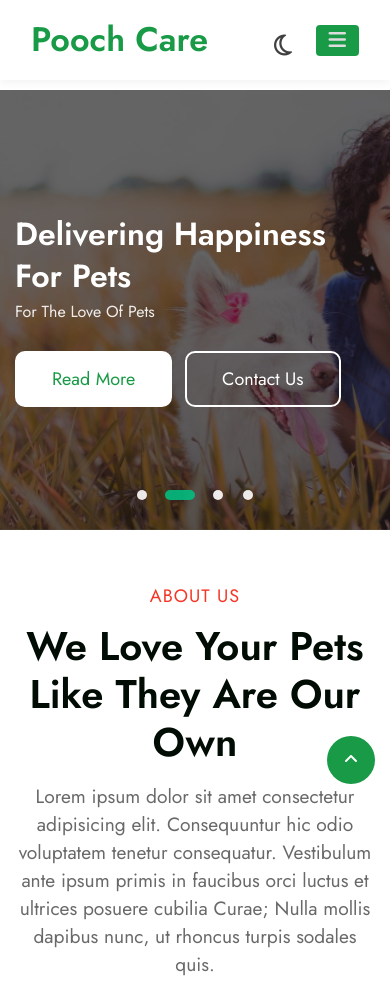
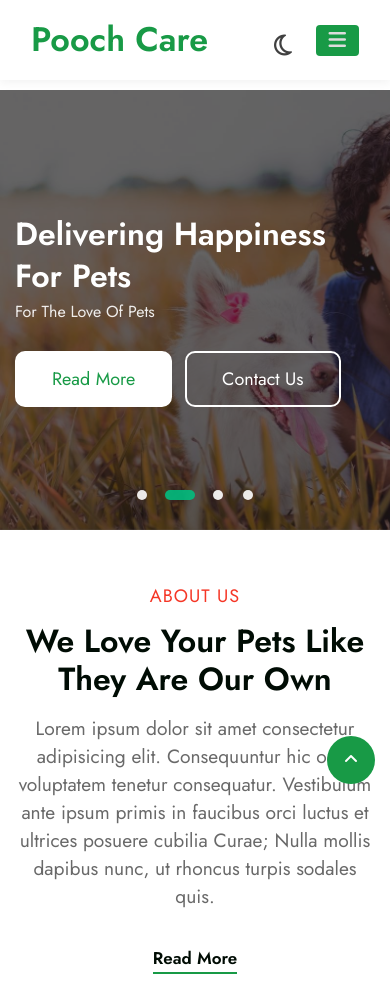
Before and after one commit to ManhTienSside/poochcare, a plain HTML site: page index.html in a window 390 px wide. Shown: the top 981 px of the page. Drawn offline with nearby package versions, Linux system fonts and the light colour scheme; a script that the page names is missing.

Commit message:
cap nhat code

```diff
--- a/css/aboutus.css
+++ b/css/aboutus.css
@@ -23,6 +23,7 @@
     line-height: 48px;
     text-transform: capitalize;
     color: #dddddd;
+    white-space: wrap;
 }
 
 .aboutus__tittle p {
@@ -48,3 +49,17 @@
 .aboutus__tittle a:hover {
     color: #189a46;
 }
+@media screen and (min-width:600px) and (max-width:1080px) {
+    .aboutus__tittle h3 {
+        font-size: 35px;
+        line-height: 40px;
+
+    }
+}
+@media screen and (max-width:599.8px) {
+    .aboutus__tittle h3 {
+        font-size: 32px;
+        line-height: 38px;
+
+    }
+}
--- a/css/externalcolor.css
+++ b/css/externalcolor.css
@@ -1,4 +1,7 @@
 /* head */
+.light{
+    background-color:#ffffff;
+}
 .light header {
     background-color:#ffffff;
 }
--- a/css/reset.css
+++ b/css/reset.css
@@ -9,6 +9,7 @@ body {
     font-size: 16px;
     line-height: 1.5;
     color: #404040;
+    background-color: #151515;
 }
 .poContain{
     width: 1199.9px;
--- a/css/testimonials.css
+++ b/css/testimonials.css
@@ -118,3 +118,11 @@ color: #777;
 .slick-dots li.slick-active button:before {
     color: transparent;
 }
+@media screen and (max-width:667px) {
+    .slick-dots{
+        display: none !important;
+    }
+    .testimonials__content{
+        padding: 0;
+    }
+}
--- a/index.html
+++ b/index.html
@@ -170,10 +170,7 @@
       <div class="container">
         <div class="aboutus__tittle">
           <h6>ABOUT US</h6>
-          <h3>
-            We Love Your Pets Like They Are Our<br />
-            Own
-          </h3>
+          <h3>We Love Your Pets Like They Are Our Own</h3>
           <p>
             Lorem ipsum dolor sit amet consectetur adipisicing elit.
             Consequuntur hic odio voluptatem tenetur consequatur. Vestibulum
--- a/js/slickOfTestimonials.js
+++ b/js/slickOfTestimonials.js
@@ -10,6 +10,15 @@ $(".testimonials__content").slick({
       settings: {
         slidesToShow: 1,
         slidesToScroll: 1,
+        dots: true
+      }
+    },
+    {
+      breakpoint: 667,
+      settings: {
+        slidesToShow: 1,
+        slidesToScroll: 1,
+        dots:false,
       }
     }
 
```
